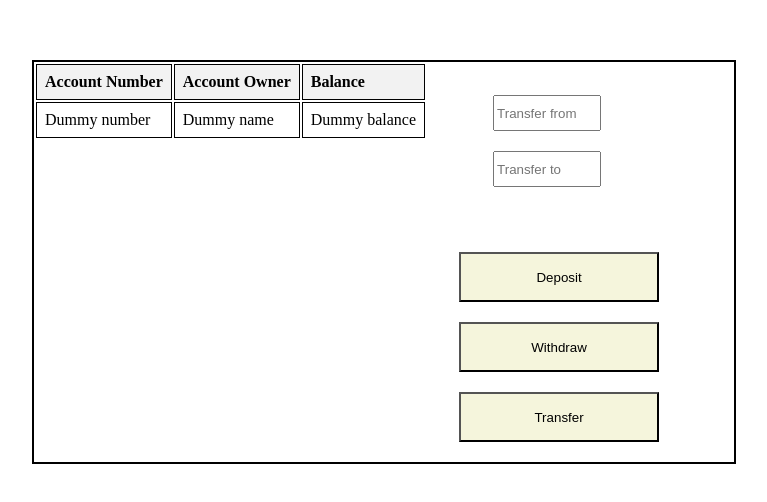
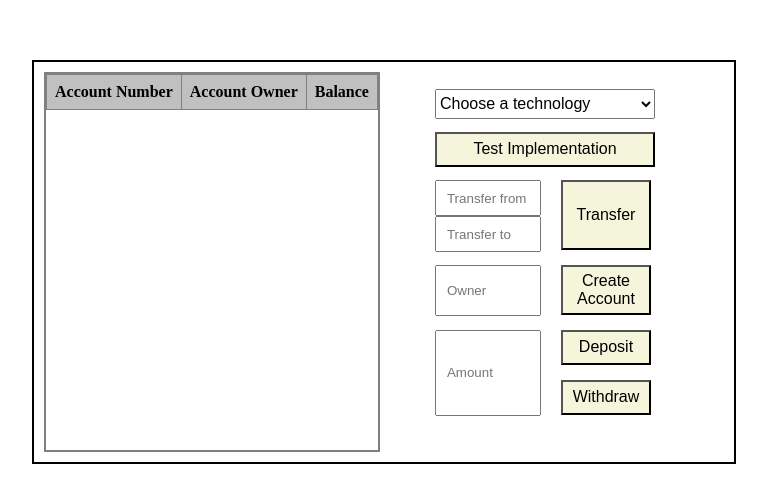
Before and after one commit to hoangviet-nguyen/distributed-bank, a plain HTML site: page ui/index.html in a window 1280 px wide. Shown: the part 138-640 px from the top of the page, without its empty margins (256-1023 px from the left). Drawn offline with Linux system fonts and the light colour scheme.

Commit message:
Implemented UI Skeleton

```diff
--- a/ui/index.html
+++ b/ui/index.html
@@ -9,6 +9,7 @@
 <body>
 
     <div class="container">
+
         <div class="container-table">
             <table>
                 <thead>
@@ -17,24 +18,45 @@
                     <th>Balance</th>
                 </thead>
                 <tbody id="accountEntries">
-                  <td>Dummy number</td>
-                  <td>Dummy name</td>
-                  <td>Dummy balance</td>
                 </tbody>
             </table>
         </div>
 
+        <div>
+            <div class="container-select">
+                <select id="selection" required>
+                    <option value="" disabled selected>Choose a technology</option>
+                    <option value="http">HTTP</option>
+                    <option value="rest">REST</option>
+                    <option value="graphql">Graphql</option>
+                </select>
+            </div>
 
-        <div>
-            <div class="container-input">
-                <input type="number" placeholder="Transfer from">
-                <input type="number" placeholder="Transfer to">
+            <div class="container-test">
+                <button id="test">Test Implementation</button>
             </div>
-            <div class="container-buttons">
-                <button id="deposit">Deposit</button>
-                <button id="withdraw">Withdraw</button>
-                <button id="transfer">Transfer</button>
+
+            <div class="container-transfer">
+                <div class="input">
+                    <input id="from" type="text" inputmode="numeric" pattern="[0-9]*" placeholder="Transfer from">
+                    <input id="to" type="text" inputmode="numeric" pattern="[0-9]*" placeholder="Transfer to">
+                </div>
+                <button id="transfer-button">Transfer</button>
             </div>
+
+            <div class="container-accountCreation">
+                <input id="owner" type="text" placeholder="Owner">
+                <button id="createAccount">Create Account</button>
+            </div>
+
+            <div class="container-accountActions">
+                <input id="amount" placeholder="Amount">
+                <div class="buttons-accountActions">
+                    <button id="deposit">Deposit</button>
+                    <button id="withdraw">Withdraw</button>
+                </div>
+            </div>
+
         </div>
     </div>
 
--- a/ui/styles.css
+++ b/ui/styles.css
@@ -5,6 +5,43 @@ body {
     margin: 0;
 }
 
+table {
+    border-collapse: collapse;
+}
+
+th, td {
+    border: 0.5px solid gray;
+    padding: 8px;
+    text-align: left;
+    font-size: 12pt;
+}
+
+th {
+    background-color: #C0C0C0;
+}
+
+td {
+    background-color: #DCDCDC;
+}
+
+thead th {
+    position: sticky;
+    top: 0;
+}
+
+button {
+    width: 90px;
+    height: 35px;
+    background-color: beige;
+    font-size: 16px;
+    text-align: center;
+}
+
+input {
+    width: 90px;
+    height: 30px;
+    padding-left: 10px;
+}
 
 .container {
     display: flex;
@@ -13,45 +50,86 @@ body {
     border: 2px solid black;
 }
 
-
-th, td {
-    border: 1px solid black;
-    padding: 8px;
-    text-align: left;
+.container-table {
+    max-height: 400px;
+    margin: 10px;
+    border: 2.5px solid gray;
+    overflow-y: auto;
 }
 
-th {
-    background-color: #f2f2f2;
+.container-select {
+    margin-top: 10%;
+    padding-left: 45px;
 }
 
-.container-buttons {
-    margin-left: 10%;
-    margin-top: 25%;
+#selection {
+    width: 220px;
+    height: 30px;
+    font-size: 16px;
+}
+
+.container-test {
+    margin-top: 5%;
+    padding-left: 45px;
+}
+
+#test {
+    width: 220px;
+}
+
+.container-transfer {
+    margin-top: 5%;
+    padding-left: 45px;
+    display: flex;
+    flex-direction: row;
+    gap: 20px;
+}
+
+#transfer-button{
+    height: 70px;
+    text-align: center;
+}
+
+
+
+.input {
+    display: flex;
+    flex-direction: column;
+}
+
+.container-accountCreation {
+    margin-top: 5%;
+    display: flex;
+    flex-direction: row;
+    gap: 20px;
+    padding-left: 45px;
+}
+
+#owner {
+    height: 45px;
+}
+
+
+#createAccount {
+    height: 50px;
+    text-align: center;
+}
+
+.container-accountActions {
+    margin-top: 5%;
     display: flex;
     width: 200px;
-    flex-direction: column;
+    flex-direction: row;
     gap: 20px;
-    padding: 10px;
+    padding-left: 45px;
 }
 
-button {
-    height: 50px;
-    background-color: beige;
+.buttons-accountActions {
+    display: flex;
+    flex-direction: column;
+    gap: 15px;
 }
 
-.container-input {
-    margin-top: 10px;
+#amount {
+    height: 80px;
 }
-
-input {
-    width: 100px;
-    height: 30px;
-}
-
-.container-input {
-    margin-left: 30%;
-    margin-top: 15%;
-    display: flex;
-    flex-direction: column;
-    gap: 20px;
-}
```
